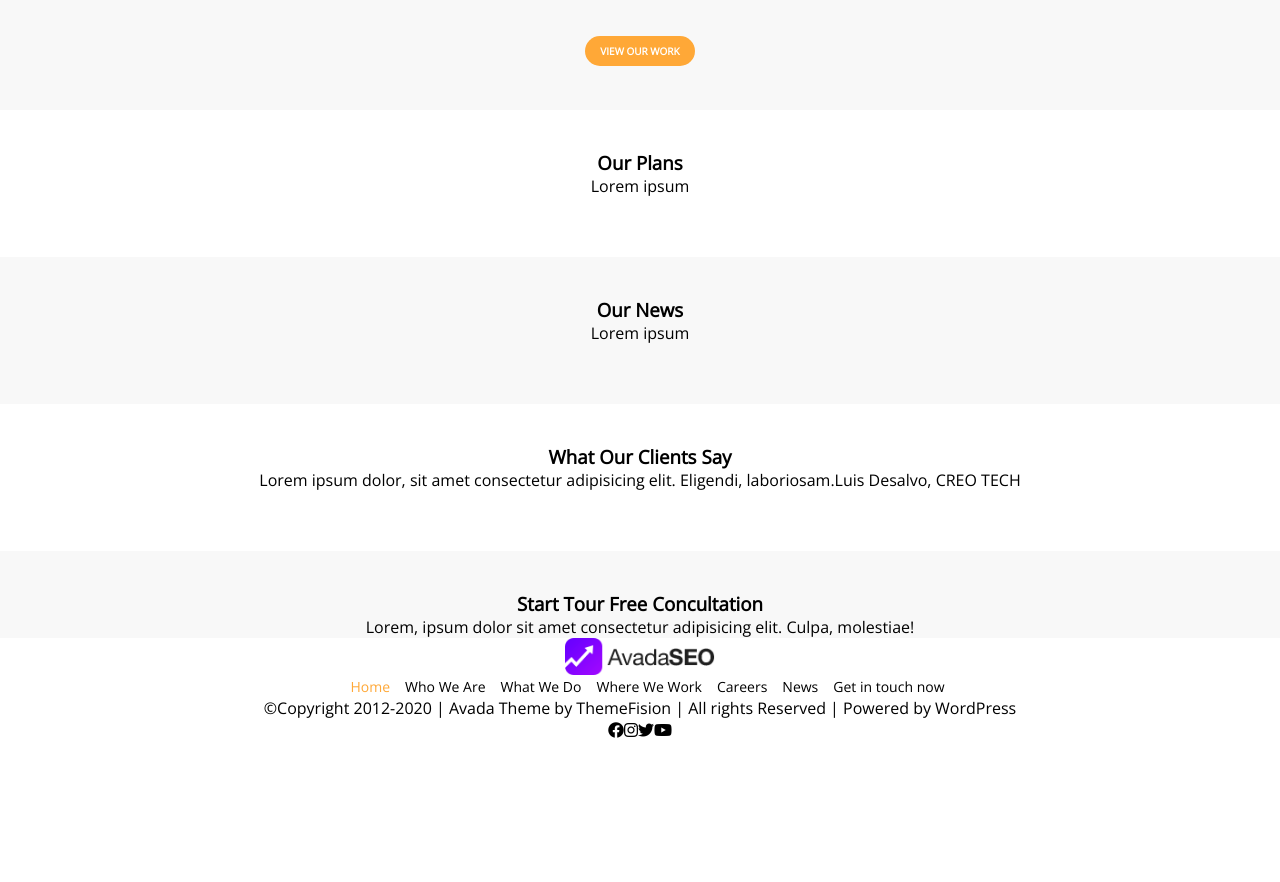
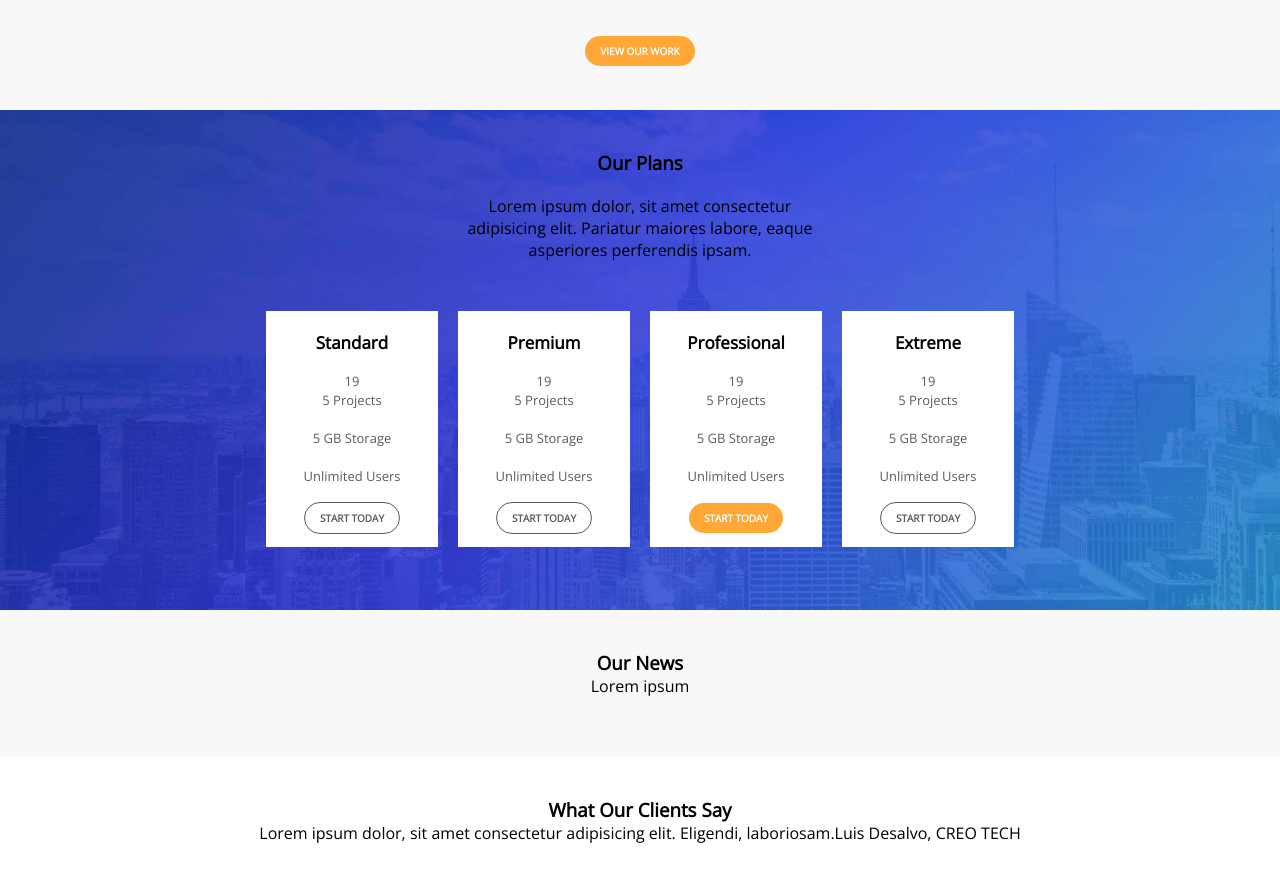
Before and after one commit to nicolofossati/proj-html-vuejs, a Vue app: page / in a window 1280 px wide. Shown: the part 2602-3484 px from the top of the page. Before the commit the page ends 3343 px from the top, so only its background shows below. Built offline with nearby package versions, Linux system fonts and the light colour scheme.

Commit message:
progresso in sezione plans

```diff
--- a/src/App.vue
+++ b/src/App.vue
@@ -14,7 +14,7 @@ export default {
       selectedNBLink: 0 //indica il link della navbar selezionato al momento. (Indice NabBar array)
     }
   }, components: {
-    PageHeader, PageHero, PageMain, PageFooter, PrimaryButton, SecondaryButton, Card
+    PageHeader, PageHero, PageMain, PageFooter, PrimaryButton, SecondaryButton, TertiaryButton, Card
   }
 }
 
@@ -26,6 +26,7 @@ import PageMain from './components/PageMain.vue';
 import PageFooter from './components/PageFooter.vue';
 import PrimaryButton from './components/PrimaryButton.vue';
 import SecondaryButton from './components/SecondaryButton.vue';
+import TertiaryButton from './components/TertiaryButton.vue';
 import Card from './components/Card.vue';
 </script>
 
--- a/src/components/Card.vue
+++ b/src/components/Card.vue
@@ -17,10 +17,15 @@
     </div>
     <!-- Il primo tipo di Card (bianco)-->
     <div class="card" id="third-card" v-else>
-        <i v-if="icon == 'google'" :class="'fa-brands fa-' + icon"></i>
-        <i v-else :class="'fa-solid fa-' + icon"></i>
         <h4>{{ title }}</h4>
-        <span>{{ content }}</span>
+        <div class="price-container">
+            <span>{{ price }}</span>
+        </div>
+        <span class="poject">{{ project }} Projects</span>
+        <span class="storage">{{ gigabyte }} Storage</span>
+        <span class="users">Unlimited Users</span>
+        <TertiaryButton :content="'start today'" v-if="title != 'Professional'" />
+        <PrimaryButton :content="'start today'" v-else />
     </div>
 </template>
 
@@ -30,9 +35,17 @@ export default {
         icon: String,
         title: String,
         content: String,
-        cardtype: String
+        cardtype: String,
+        price: String,
+        project: String,
+        gigabyte: String
+    }, components: {
+        PrimaryButton, TertiaryButton
     }
 }
+
+import PrimaryButton from './PrimaryButton.vue';
+import TertiaryButton from './TertiaryButton.vue';
 </script>
 
 <style scoped lang="scss">
@@ -70,4 +83,20 @@ export default {
     }
 
 }
+
+#third-card {
+    width: 100%;
+    background-color: white;
+    margin: 10px;
+    color: $grey-text;
+
+    h4 {
+        color: black;
+    }
+
+    &>span {
+        display: block;
+    }
+
+}
 </style>
--- a/src/components/PageMain.vue
+++ b/src/components/PageMain.vue
@@ -58,14 +58,17 @@
             </div>
         </section>
         <section class="plans">
-            <div>
-                <h3>Our Plans</h3>
-                <span>Lorem ipsum</span>
+            <div class="plans-content">
+                <div class="section-info">
+                    <h3>Our Plans</h3>
+                    <span>Lorem ipsum dolor, sit amet consectetur adipisicing elit. Pariatur maiores labore, eaque
+                        asperiores perferendis ipsam.</span>
+                </div>
                 <div class="card-container">
-                    <div class="card"></div>
-                    <div class="card"></div>
-                    <div class="card"></div>
-                    <div class="card"></div>
+                    <Card :cardtype="'third'" :title="'Standard'" :price="'19'" :project="'5'" :gigabyte="'5 GB'" />
+                    <Card :cardtype="'third'" :title="'Premium'" :price="'19'" :project="'5'" :gigabyte="'5 GB'" />
+                    <Card :cardtype="'third'" :title="'Professional'" :price="'19'" :project="'5'" :gigabyte="'5 GB'" />
+                    <Card :cardtype="'third'" :title="'Extreme'" :price="'19'" :project="'5'" :gigabyte="'5 GB'" />
                 </div>
             </div>
         </section>
@@ -181,8 +184,12 @@ import Card from './Card.vue';
             width: calc(100% /3 - 20px);
             margin: 10px;
         }
+    }
 
-
+    .plans {
+        background-image: url('../img/background1.jpg');
+        background-size: cover;
+        height: 500px;
     }
 
     .button-container {
--- /dev/null
+++ b/src/components/TertiaryButton.vue
@@ -0,0 +1,30 @@
+<!-- Bottone bianco -->
+<template>
+    <a href="#"><span>{{ content.toUpperCase() }}</span></a>
+</template>
+
+<script>
+export default {
+    props: {
+        content: String,
+    }
+}
+</script>
+
+<style scoped lang="scss">
+@use "../styles/colors.scss" as *;
+
+a {
+    text-decoration: none;
+    color: $grey-text;
+    display: inline-block;
+}
+
+span {
+    padding: 8px 15px;
+    border-radius: 20px;
+    font-weight: 600;
+    font-size: 10px;
+    border: $grey-text 1px solid;
+}
+</style>
--- a/src/styles/colors.scss
+++ b/src/styles/colors.scss
@@ -3,3 +3,5 @@ $secondary-color: #051745;
 $secondary-light-color: #1a236c;
 $tertiary-color: #0369d7;
 $primary-bg-color: #f8f8f8;
+$light-grey-text: #bcbbbc;
+$grey-text: #5d5c5d;
--- a/src/styles/general.scss
+++ b/src/styles/general.scss
@@ -4,3 +4,7 @@
     box-sizing: border-box;
     font-family: "Open Sans", sans-serif;
 }
+
+::-webkit-scrollbar {
+    display: none;
+}
```
